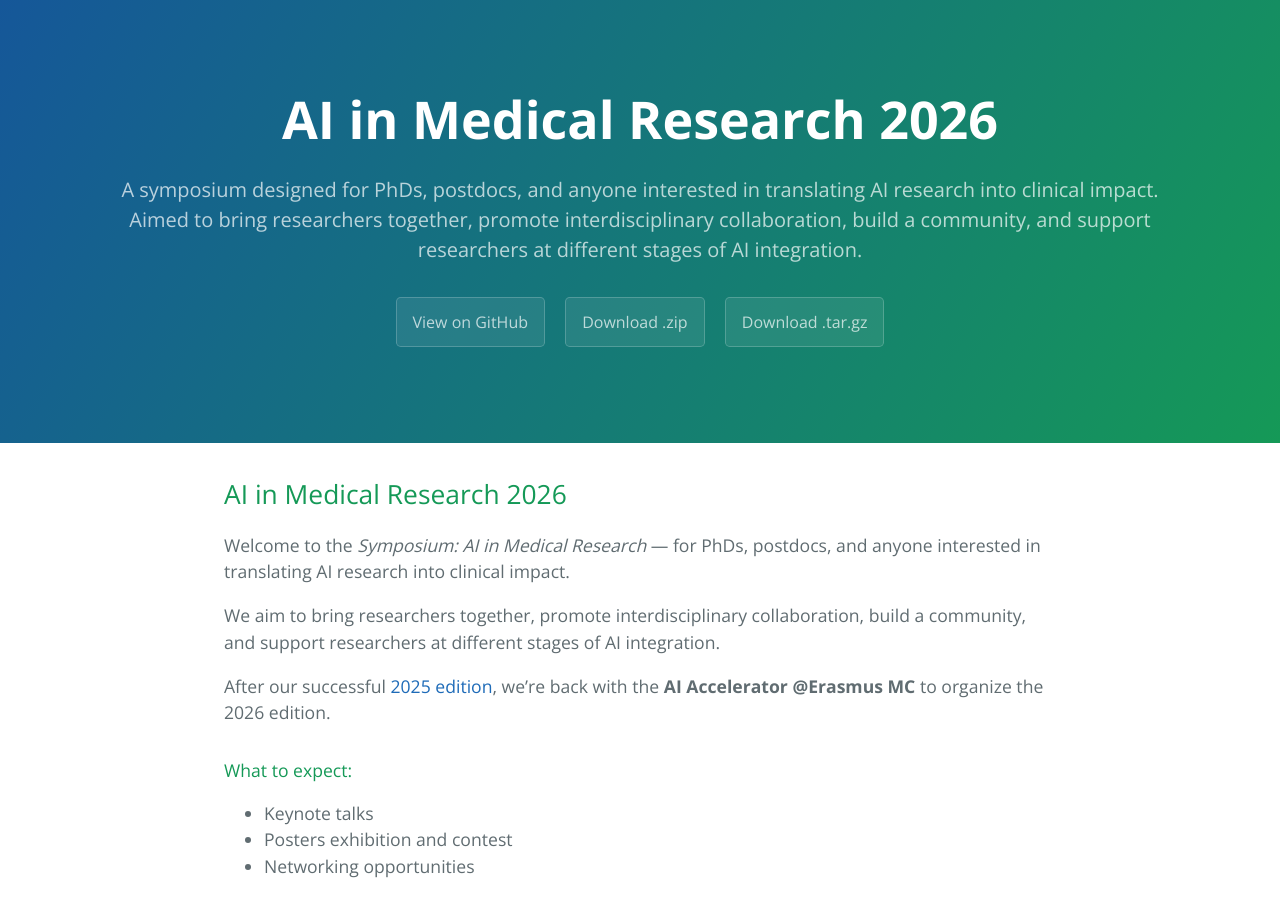
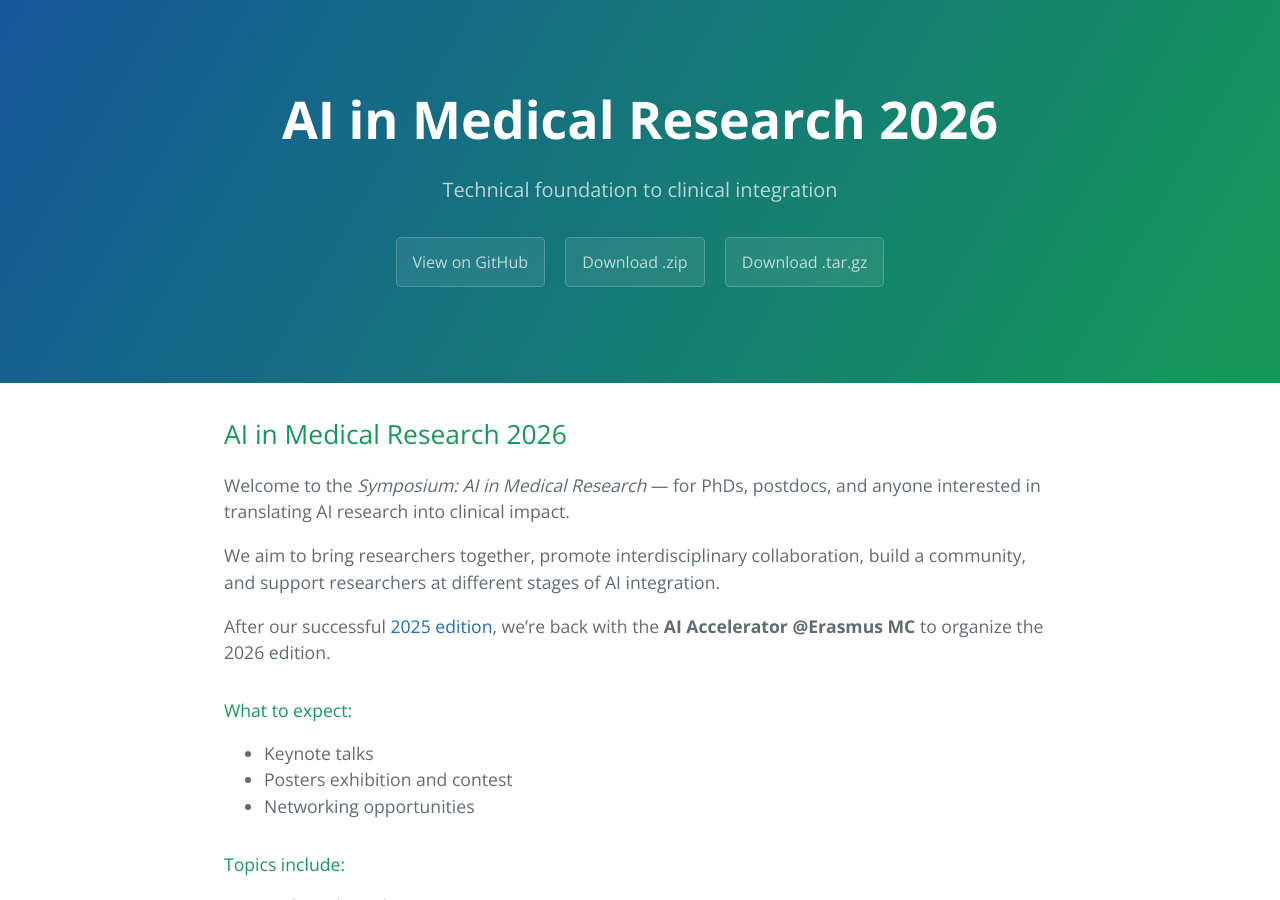
Before and after one commit to AI-Symposium-MedResearch/2026, a Jekyll site: the page built from index.md, in a window 1280 px wide and 900 px high. Built offline with Jekyll 4.4.1, drawn with Linux system fonts in a browser that asks for light colours; our own code applies the rules of GitHub Pages for plain Markdown files.

Commit message:
update configs

```diff
--- a/_config.yml
+++ b/_config.yml
@@ -1,5 +1,5 @@
-title: Symposium AI in medical research
-description: A symposium designed for PhDs, postdocs, and anyone interested in translating AI research into clinical impact. Aimed to bring researchers together, promote interdisciplinary collaboration, build a community, and support researchers at different stages of AI integration.
+title: Symposium AI in Medical Research 2026
+description: Technical foundation to clinical integration
 
 show_downloads: true
 google_analytics:
```
Also changed, not shown: Gemfile.lock (added), 1 other file.
